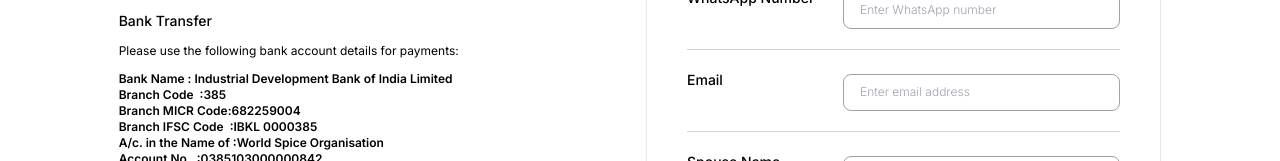
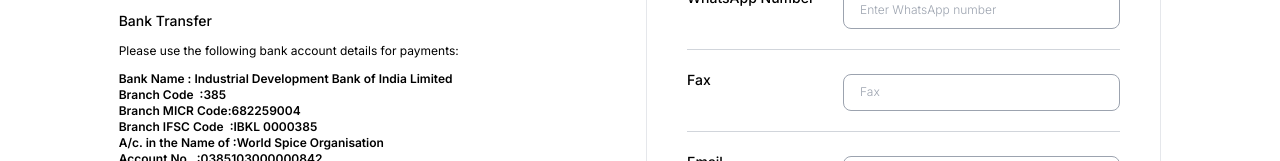
Before and after one commit to pmqmark/rma_frondend, a Next.js app: page /user/membership in a window 1280 px wide. Shown: the part 485-646 px from the top of the page. Built offline with nearby package versions, Linux system fonts and the light colour scheme; no server answers.

Commit message:
membership form updated

```diff
--- a/src/components/User/membership/MembershipFrom.jsx
+++ b/src/components/User/membership/MembershipFrom.jsx
@@ -143,8 +143,15 @@
                 label="WhatsApp Number"
                 placeholder="Enter WhatsApp number"
                 type="tel"
-                value={userdata.whatsapp}
-                onChange={(e) => handleChange('whatsapp', e.target.value)}
+                value={userdata.phone}
+                onChange={(e) => handleChange('phone', e.target.value)}
+            />
+            <NormalTextField
+                editable
+                label="Fax"
+                placeholder="Fax"
+                value={userdata.fax}
+                onChange={(e) => handleChange('fax', e.target.value)}
             />
 
             <NormalTextField
```
